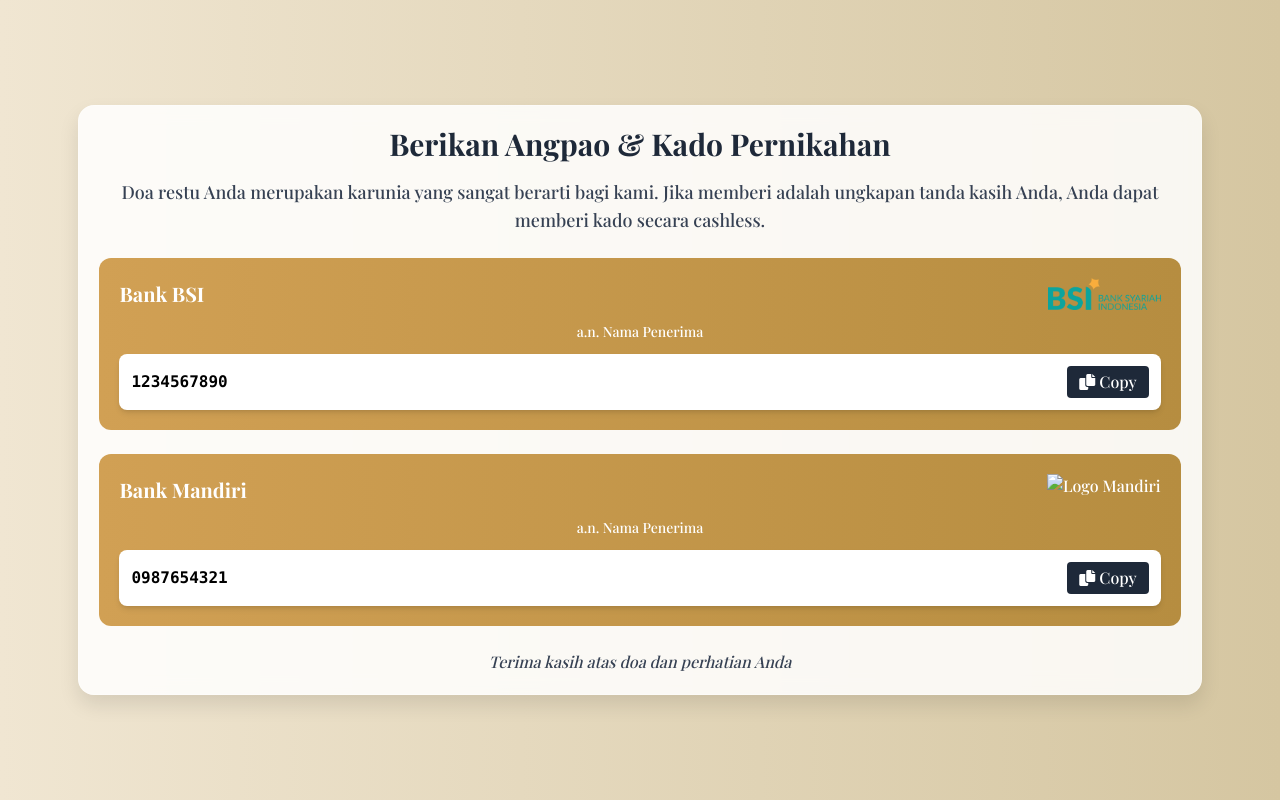
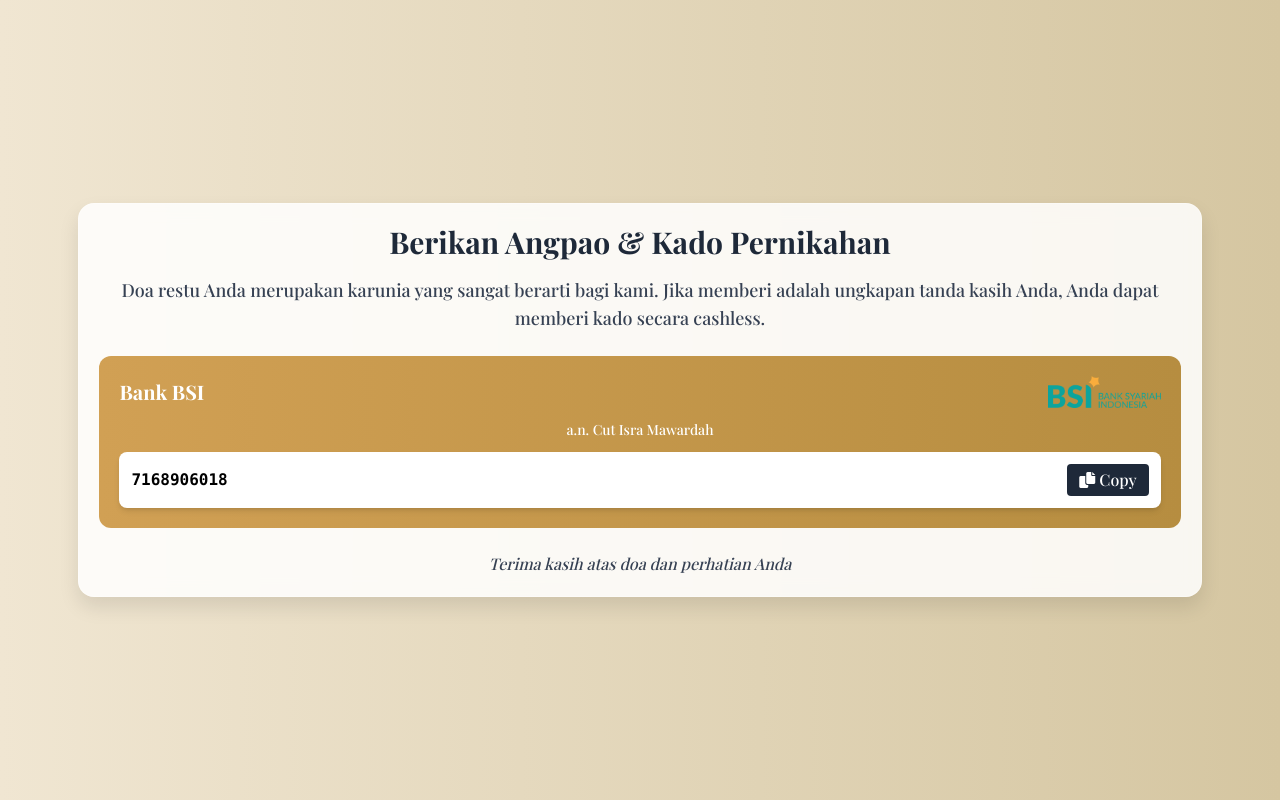
Before and after one commit to apxcodefun/angpao, a plain HTML site: page index.html in a window 1280 px wide. Drawn offline with nearby package versions, Linux system fonts and the light colour scheme.

Commit message:
ganti nomor rek

```diff
--- a/index.html
+++ b/index.html
@@ -75,44 +75,15 @@
               <span class="font-bold text-xl">Bank BSI</span>
               <img src="/assets/bsi.png" alt="Logo BSI" class="h-8" />
             </div>
-            <p class="text-sm">a.n. Nama Penerima</p>
+            <p class="text-sm">a.n. Cut Isra Mawardah</p>
             <div
               class="flex items-center justify-between bg-white text-black p-3 rounded-lg shadow-md rekening"
             >
               <span id="rekening-bsi" class="font-mono font-bold"
-                >1234567890</span
+                >7168906018</span
               >
               <button
                 onclick="copyToClipboard('rekening-bsi')"
-                class="bg-gray-800 text-white px-3 py-1 rounded flex items-center gap-1 hover:bg-gray-900"
-              >
-                <i class="fas fa-copy"></i>
-                <span>Copy</span>
-              </button>
-            </div>
-          </div>
-        </div>
-
-        <!-- Bank Mandiri -->
-        <div class="w-full angpao p-5 rounded-xl text-white">
-          <div class="flex flex-col gap-3">
-            <div class="flex justify-between items-center">
-              <span class="font-bold text-xl">Bank Mandiri</span>
-              <img
-                src="/api/placeholder/80/30"
-                alt="Logo Mandiri"
-                class="h-8"
-              />
-            </div>
-            <p class="text-sm">a.n. Nama Penerima</p>
-            <div
-              class="flex items-center justify-between bg-white text-black p-3 rounded-lg shadow-md rekening"
-            >
-              <span id="rekening-mandiri" class="font-mono font-bold"
-                >0987654321</span
-              >
-              <button
-                onclick="copyToClipboard('rekening-mandiri')"
                 class="bg-gray-800 text-white px-3 py-1 rounded flex items-center gap-1 hover:bg-gray-900"
               >
                 <i class="fas fa-copy"></i>
```
